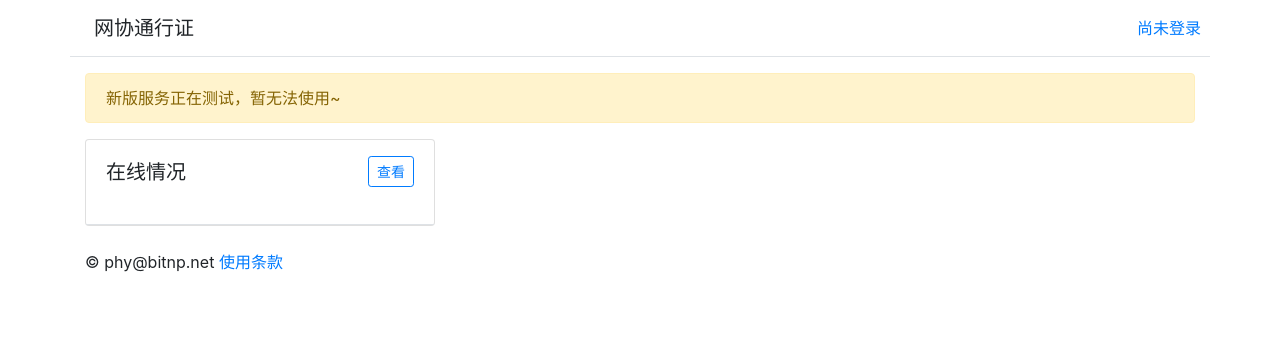
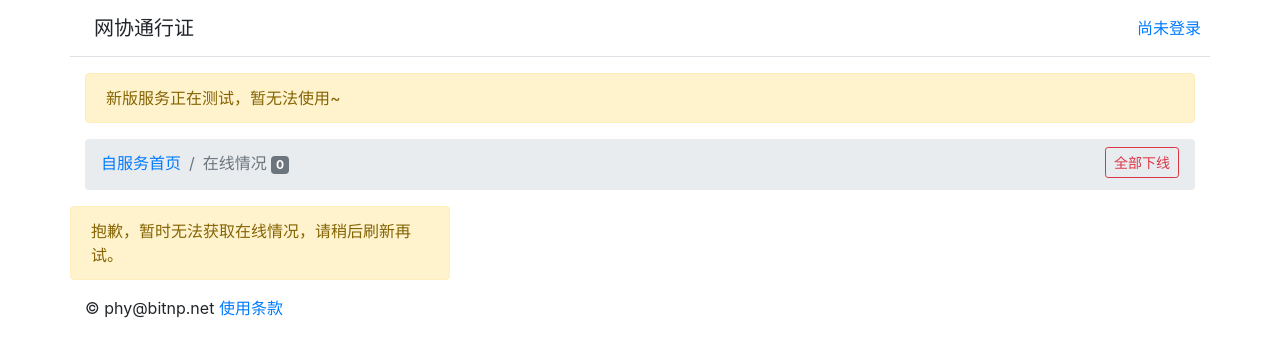
Before and after one commit to BITNP/keycloak-account-service, a FastAPI app: template templates/sp-sessions.html.jinja2 in a window 1280 px wide. Shown: the top 357 px of the page. Run offline with FastAPI, Linux system fonts and the light colour scheme; the template is opened without the code that fills it, so the values that code supplies are empty; parts of the project's set-up code (start-up, migrations or seed data) failed here and were passed over; some libraries are stand-ins or nearby versions.

Commit message:
sp_sessions basic UI

```diff
--- a/app.py
+++ b/app.py
@@ -47,8 +47,12 @@ app_session = BITNPSessionFastAPIApp(
 )
 app.mount("/static", StaticFiles(directory="static"), name="static")
 
+def local_timestring(dt, format='%Y-%m-%d %H:%M'):
+    return dt.astimezone(config.local_timezone).strftime(format)
+
 templates = Jinja2Templates(directory="templates")
 templates.env.globals["app_title"] = app.title
+templates.env.filters["local_timestring"] = local_timestring
 
 
 @app.exception_handler(StarletteHTTPException)
@@ -120,7 +124,7 @@ async def sp_landing(request: Request,
     if tdata['sessions_count'] > 1:
         latest_session: datatypes.KeycloakSessionItem = tdata['sessions'][1]
         tdata['sessions_desc'] = '你在其它位置的最后一次登录是 {time} ({browser})。'.format(
-            time=latest_session.lastAccess.astimezone(config.local_timezone).strftime('%Y-%m-%d %H:%M'),
+            time=local_timestring(latest_session.lastAccess),
             browser=latest_session.browser)
     elif tdata['sessions_count'] > 0:
         tdata['sessions_desc'] = '你目前没有在其它位置登录。'
@@ -173,7 +177,12 @@ async def sp_sessions(
     if 'application/json' in request.headers['accept']:
         return sessions
     else:
-        return templates.TemplateResponse("sp-sessions.html.jinja2", {"request": request})
+        return templates.TemplateResponse("sp-sessions.html.jinja2", {
+            "request": request,
+            "sessions": sessions,
+            "name": session_data.username,
+            "signed_in": True,
+        })
 
 async def sp_sessions_json(
         session_data: datatypes.SessionData = Depends(app_session.deps_requires_session_gen()),
@@ -191,7 +200,7 @@ async def sp_sessions_json(
         sorted(info, key=lambda session: session['lastAccess'], reverse=True)
     )
 
-    return datatypes.KeycloakSessionInfo.parse_obj(ret)
+    return [datatypes.KeycloakSessionItem.parse_obj(r) for r in ret]
 
 @router.get("/sp/credentials/password", include_in_schema=True)
 async def sp_password(
--- a/templates/sp-sessions.html.jinja2
+++ b/templates/sp-sessions.html.jinja2
@@ -1,20 +1,45 @@
 {% extends "base.html.jinja2" %}
 {% block content %}
-    <style>
-    .badge{font-size:85%;}
-    </style>
     <div class="content">
-        <div class="row row-cols-1 row-cols-md-2 row-cols-lg-3">
+        <nav aria-label="breadcrumb">
+            <ol class="breadcrumb">
+                <li class="breadcrumb-item"><a href="{{ url_for('sp_landing') }}">自服务首页</a></li>
+                <li class="breadcrumb-item active" aria-current="page">在线情况 <span class="badge badge-secondary">{{ sessions|length }}</span></li>
+                <li class="flex-grow-1 text-right"><button class="btn btn-outline-danger btn-sm mt-n1">全部下线</button></li>
+            </ol>
+        </nav>
+        <div class="row row-cols-1 row-cols-md-2 row-cols-xl-3">
+            {% for session in sessions %}
             <div class="col mb-4"><div class="card h-100">
                 <div class="card-body position-relative border-bottom">
                     <div class="row mb-2">
-                        <h5 class="card-title col">在线情况 <span class="badge badge-secondary badge-pill">{{ sessions_count }}</span></h5>
-                        <div class="col-auto mt-n1"><a href="{{ url_for("sp_sessions") }}" class="btn btn-outline-primary btn-sm ml-2">查看</a></div>
+                        <h5 class="card-title col">{{ session.browser }}</h5>
+                        <div class="col-auto mt-n1">{% if session.current %}<span class="badge badge-primary">当前设备</span>
+{% else %}<button class="btn btn-outline-primary btn-sm ml-2">下线</button>{% endif %}</div>
                     </div>
-                    <!--<p class="card-text"></p>-->
-                    <p class="card-text">{{ sessions_desc }}</p>
+                    <div class="card-text">
+                        <dl class="row mb-0">
+                            <dt class="col-4">IP 地址</dt>
+                            <dd class="col"><a href="https://www.ipip.net/ip/{{ session.ipAddress }}.html" target="_blank">{{ session.ipAddress }}</a></dd>
+                        </dl>
+                        <dl class="row mb-0">
+                            <dt class="col-4">初次登录</dt>
+                            <dd class="col">{{ session.started | local_timestring }}</dd>
+                        </dl>
+                        <dl class="row mb-0">
+                            <dt class="col-4">最近访问</dt>
+                            <dd class="col">{{ session.lastAccess | local_timestring }}</dd>
+                        </dl>
+                        <dl class="row mb-0">
+                            <dt class="col-4">使用应用</dt>
+                            <dd class="col">{{ session.clients|join(', ', attribute='clientName') }}</dd>
+                        </dl>
+                    </div>
                 </div>
             </div></div>
+            {% else %}
+            <div class="alert alert-warning" role="alert">抱歉，暂时无法获取在线情况，请稍后刷新再试。</div>
+            {% endfor %}
         </div>
     </div>
 {% endblock %}
```
Also changed, not shown: datatypes.py (+4 -3 lines).
